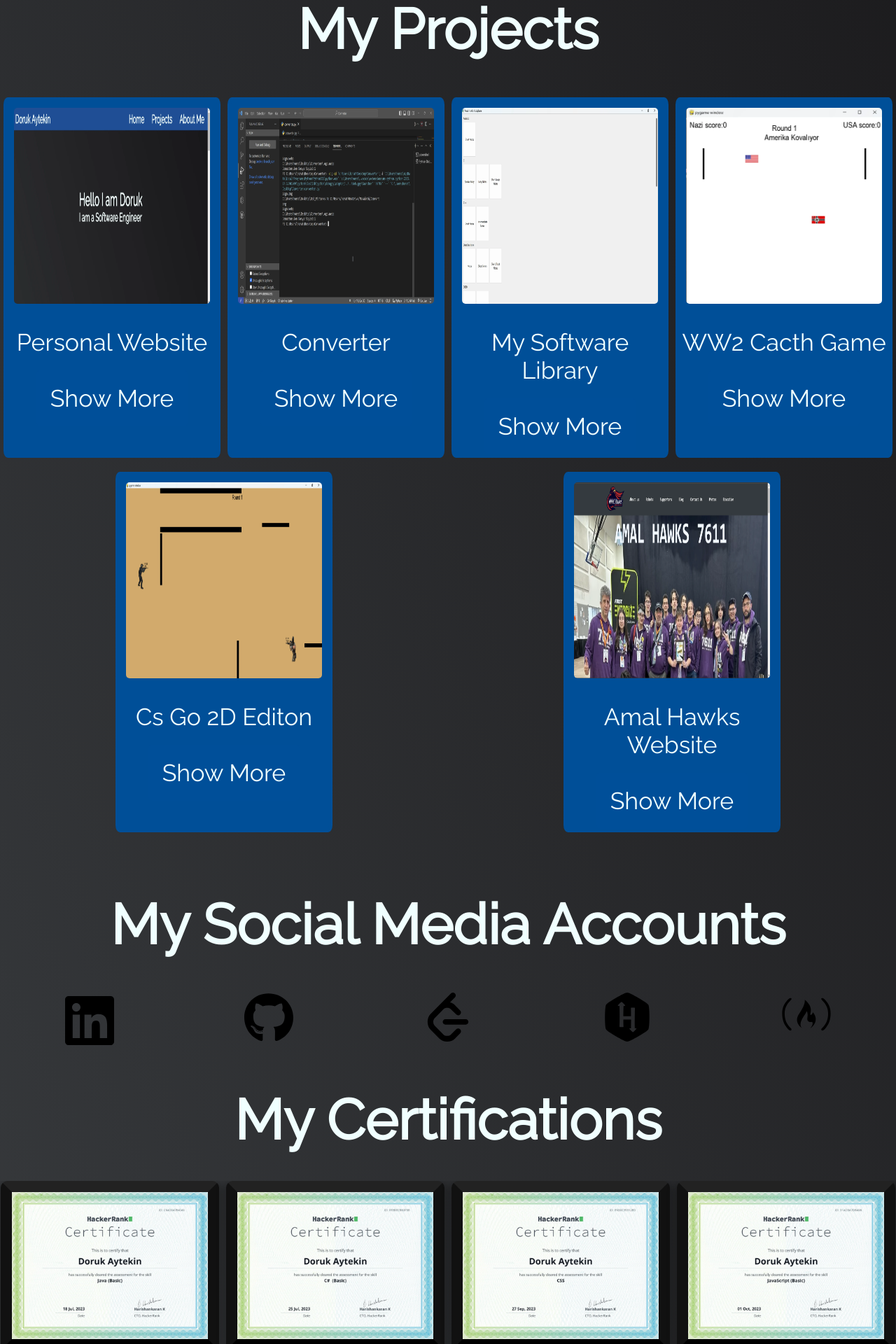
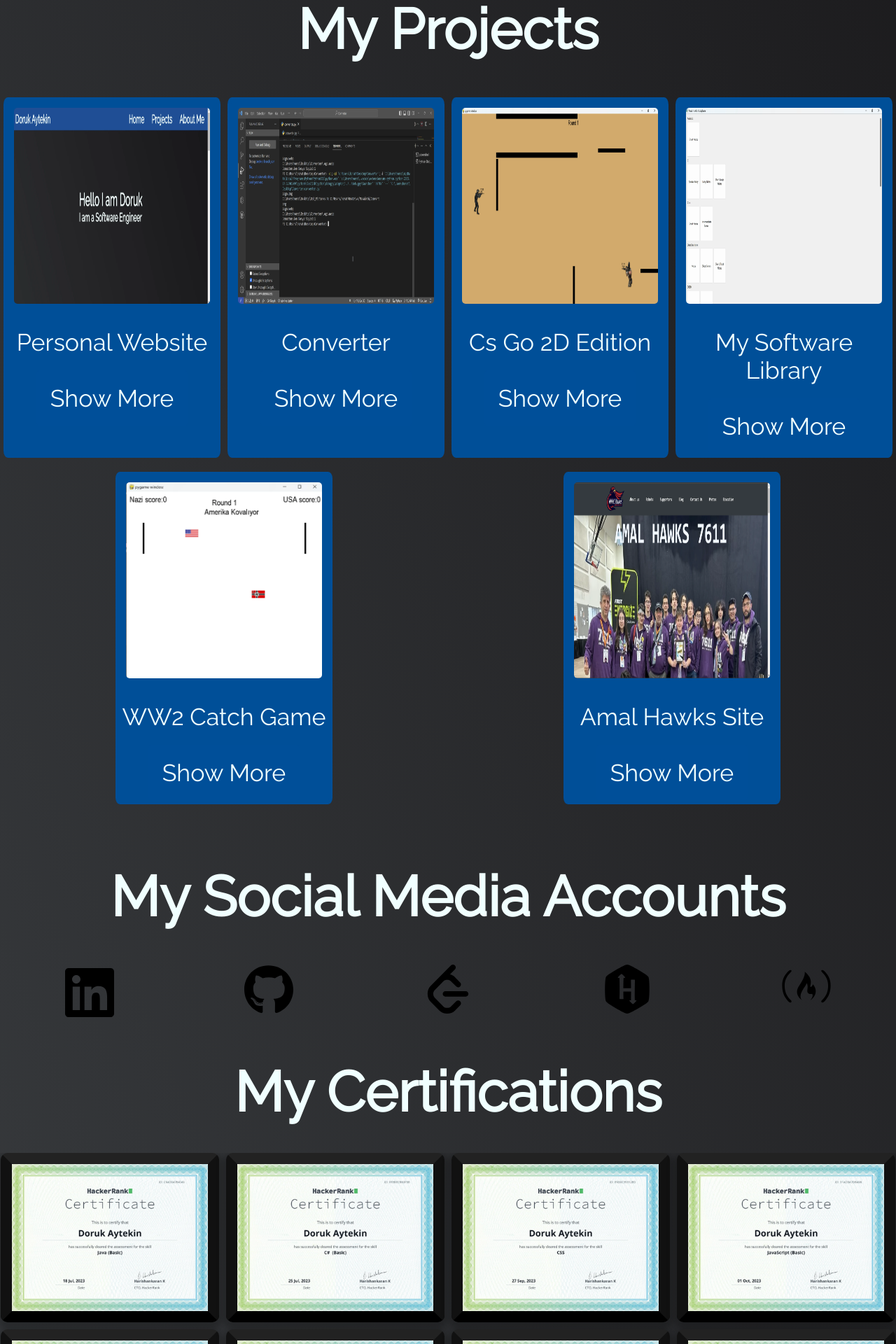
Before and after one commit to DorukAytekin07/DorukAytekin07.github.io, a React (Vite) app: page / in a window 1280 px wide. Shown: the part 920-2840 px from the top of the page at 70% size. Built offline with nearby package versions, Linux system fonts and the light colour scheme.

Commit message:
automate website

```diff
--- a/src/Components/Certificates.jsx
+++ b/src/Components/Certificates.jsx
@@ -1,38 +1,25 @@
 import React from "react";
-import JavaBasic from "../../src/assets/img/certificates/Java Certificate.webp"
-import CS from "../../src/assets/img/certificates/CS-Certificate.webp"
-import CSS from "../../src/assets/img/certificates/CSS Certificate.webp"
-import JSADS from "../../src/assets/img/certificates/JavaScript Algorithms And Data Structures Certificate.webp"
-import JS from "../../src/assets/img/certificates/JavaScript Certificate.webp"
-import PS from "../../src/assets/img/certificates/Problem Solving Certificate.webp"
-import Python from "../../src/assets/img/certificates/Python Certificate.webp"
-import RWD from "../../src/assets/img/certificates/Responsive Web Design Certificate.webp"
-import SQL from "../../src/assets/img/certificates/SQL Certificate.webp"
-import RC from "../../src/assets/img/certificates/React Certificate.webp"
-import FEDC from "../../src/assets/img/certificates/Front-End-Development-Certificate.webp"
-
-
-
+import Sertifikalar from "../certificates.json"
 
 export default class Certificates extends React.Component {
+    certificate = Sertifikalar.certificates.map(sertifika => {
+        return(<Certificate {...sertifika}></Certificate>)
+    })
     render(){
         return(
             <section>
                 <h2 className="certificates-title">My Certifications</h2>
                 <div className="certificates">
-                    <img className="certificate" src={JavaBasic} alt="" />
-                    <img className="certificate" src={CS} alt="" />
-                    <img className="certificate" src={CSS} alt="" />
-                    <img className="certificate" src={JS} alt="" />
-                    <img className="certificate" src={PS} alt="" />
-                    <img className="certificate" src={Python} alt="" />
-                    <img className="certificate" src={RC} alt="" />
-                    <img className="certificate" src={SQL} alt="" />
-                    <img className="certificate" src={RWD} alt="" />
-                    {/* <img className="certificate" src={FEDC} alt="" /> */}
-                    <img className="certificate" src={JSADS} alt="" />
+                    {this.certificate}
                 </div>
             </section>
         );
     }
 }
+class Certificate extends React.Component{
+    render(){
+        return(
+            <img className="certificate" src={this.props.img} alt="" />
+        )
+    }
+}
--- a/src/Components/Projects.jsx
+++ b/src/Components/Projects.jsx
@@ -1,48 +1,34 @@
 import React from "react";
-import MPP from "../../src/assets/img/projects/Personal_Page.webp"
-import Converter from "../../src/assets/img/projects/Convert.webp";
-import CSGO from "../../src/assets/img/projects/Cs Go.webp";
-import MSL from "../../src/assets/img/projects/Library.webp";
-import WWCG from "../../src/assets/img/projects/WW2 Catch Game.webp";
-import AHS from "../../src/assets/img/projects/Amal Hawks Site.webp";
+import Projeler from '../projects.json'
 
-export default class Projects extends React.Component {
+export default class Projects extends React.Component{
+
+
+    proje = Projeler.projects.map(project => {
+        return(<Project {...project}></Project>)
+    })
     render(){
         return(
+
             <section id="works">
                 <h2 className="project-title">My Projects</h2>
-                <div className="project-div">
-                    <img className="project-img" src={MPP} alt="doruk aytekin" />
-                    <p className="project-p">Personal Website</p>
-                    <a className="project-a" href=""><p>Show More</p></a>
-                </div>
-                <div className="project-div">
-                    <img className="project-img" src={Converter} alt="doruk aytekin" />
-                    <p className="project-p">Converter</p>
-                    <a className="project-a" href=""><p>Show More</p></a>
-                </div>
-                <div className="project-div">
-                    <img className="project-img" src={MSL} alt="doruk aytekin" />
-                    <p className="project-p">My Software Library</p>
-                    <a className="project-a" href=""><p>Show More</p></a>
-                </div>
-                <div className="project-div">
-                    <img className="project-img" src={WWCG} alt="doruk aytekin" />
-                    <p className="project-p">WW2 Cacth Game</p>
-                    <a className="project-a" href=""><p>Show More</p></a>
-                </div>
-                <div className="project-div">
-                    <img className="project-img" src={CSGO} alt="doruk aytekin" />
-                    <p className="project-p">Cs Go 2D Editon</p>
-                    <a className="project-a" href=""><p>Show More</p></a>
-                </div>
-                <div className="project-div">
-                    <img className="project-img" src={AHS} alt="doruk aytekin" />
-                    <p className="project-p">Amal Hawks Website</p>
-                    <a className="project-a" href=""><p>Show More</p></a>
-                </div>
+                {this.proje}
+            </section>
 
-            </section>
+
         );
     }
 }
+class Project extends React.Component {
+    render(){
+        return(
+            <div className="project-div">
+                <img className="project-img" src={this.props.img} alt=""/>
+                <p className="project-p">{this.props.description}</p>
+                <a className="project-a" href="#"><p>Show More</p></a>
+            </div>
+        );
+
+
+    }
+}
--- /dev/null
+++ b/src/certificates.json
@@ -0,0 +1,34 @@
+{
+    "certificates":[
+        {
+            "img":"../../src/assets/img/certificates/Java Certificate.webp"
+        },
+        {
+            "img":"../../src/assets/img/certificates/CS-Certificate.webp"
+        },
+        {
+            "img":"../../src/assets/img/certificates/CSS Certificate.webp"
+        },
+        {
+            "img":"../../src/assets/img/certificates/JavaScript Certificate.webp"
+        },
+        {
+            "img":"../../src/assets/img/certificates/Problem Solving Certificate.webp"
+        },
+        {
+            "img":"../../src/assets/img/certificates/Python Certificate.webp"
+        },
+        {
+            "img":"../../src/assets/img/certificates/SQL Certificate.webp"
+        },
+        {
+            "img":"../../src/assets/img/certificates/React Certificate.webp"
+        },
+        {
+            "img":"../../src/assets/img/certificates/Responsive Web Design Certificate.webp"
+        },
+        {
+            "img":"../../src/assets/img/certificates/JavaScript Algorithms And Data Structures Certificate.webp"
+        }
+    ]
+}
--- /dev/null
+++ b/src/projects.json
@@ -0,0 +1,28 @@
+{
+    "projects":[
+        {
+            "img":"../../src/assets/img/projects/Personal_Page.webp",
+            "description":"Personal Website"
+        },
+        {
+            "img":"../../src/assets/img/projects/Convert.webp",
+            "description":"Converter"
+        },
+        {
+            "img":"../../src/assets/img/projects/Cs Go.webp",
+            "description":"Cs Go 2D Edition"
+        },
+        {
+            "img":"../../src/assets/img/projects/Library.webp",
+            "description":"My Software Library"
+        },
+        {
+            "img":"../../src/assets/img/projects/WW2 Catch Game.webp",
+            "description":"WW2 Catch Game"
+        },
+        {
+            "img":"../../src/assets/img/projects/Amal Hawks Site.webp",
+            "description":"Amal Hawks Site"
+        }
+    ]
+}
```
Also changed, not shown: 1 other file (tests, documents, lock files or other folders).
